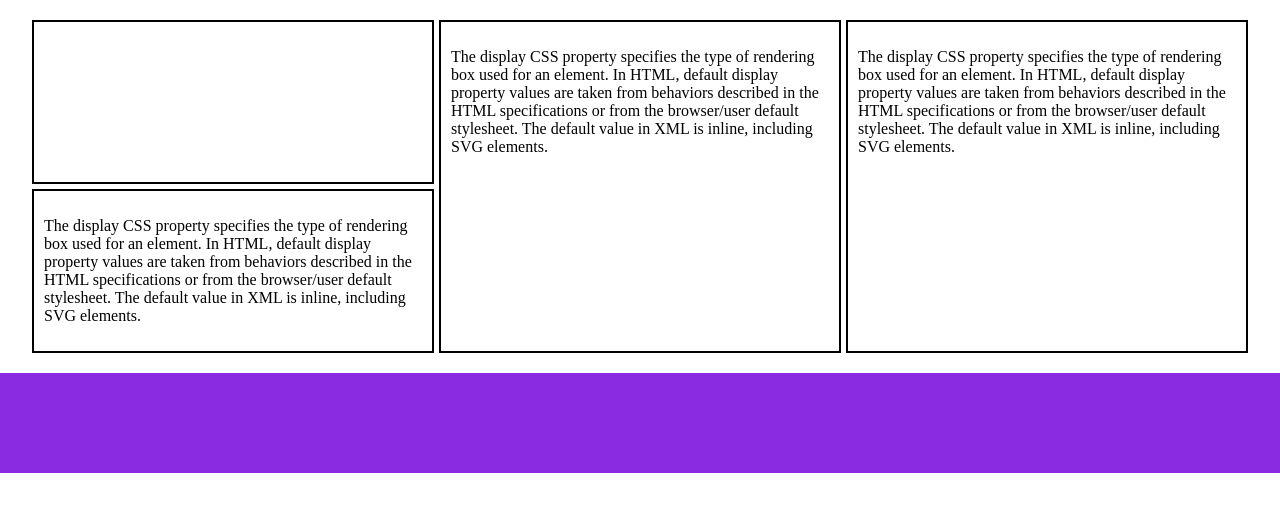
After one commit to chircancristi/rpgANCOWE, a PHP site: page /pages/dashboard.html in a window 1280 px wide. The commit adds this page. Shown: the top 512 px of the page. Run offline with PHP 8.4, Linux system fonts and the light colour scheme.

Commit message:
Created the CSS Grid for the dashboard page

```diff
--- a/css/styles.css
+++ b/css/styles.css
@@ -1,52 +1,55 @@
 body{
     margin: 0;
-    overflow: hidden;
-    background-image: url("fundalSite.jpg");
-    background-color: #cccccc;
-    background-repeat:no-repeat;
-    background-size: 100%;
-    height: 90vh;
-    width: 90%;
 }
 
 .container{
-    width: 70%;
-    height: 500px;
+    width: 95%;
+    padding: 20px;
     margin: 0px auto;
     /* border: 2px solid darkolivegreen; */
 }
 
-.navbar{
-    text-align: center;
-    width: 100%;
-    list-style: none;
-    background-color: #e55039;
-    padding: 0;
-    margin: 0;
-    overflow: hidden;
-    border-bottom: 3px solid #0c2461;
+/* CSS Grid */
+
+.grid-container{
+    display: grid;
+    grid-template-columns: 1fr 1fr 1fr;
+    grid-auto-rows: 1fr 1fr;
+    grid-gap: 5px;
 }
 
-.navbar__item{
-    display: inline-block;
-    padding: 15px 2.5px 15px 0px;
-    margin: 10px 0px;
+.characters, .items,
+.char-details, .acc-stats{
+    border: 2px solid black;
+    padding: 10px;
 }
 
-.navbar__item__link{
-    padding: 15px;
-    border: 2px solid #0c2461;
-    border-radius: 10px;
-    font-size: 25px;
-    color: #0c2461;
-    text-decoration: none;
-    transition: all 0.2s linear;
+.characters{
+    grid-column: 1 / 2;
+    grid-row: 1 / 2;
 }
 
-.navbar__item__link:hover{
-    background-color: #0c2461;
-    color: #f6b93b;
-    border-color: #f6b93b;
+.items{
+    grid-column: 1 / 2;
+    grid-row: 2 / 3;
+}
+
+.char-details{
+    grid-column: 2 / 3;
+    grid-row: 1 / 3;
+}
+
+.acc-stats{
+    grid-column: 3 / 4;
+    grid-row: 1 / 3;
+}
+
+/* Footer */
+
+.footer{
+    width: 100%;
+    background-color: blueviolet;
+    height: 100px;
 }
 
 /* Sign Up / LogIn */
@@ -59,14 +62,25 @@ body{
     line-height: 42px;
 	float: center;
 }
-.container {
-    width: 90%;
+
+/* .form-container{
+    margin: 0;
+    overflow: hidden;
+    background-image: url("../img/fundalSite.jpg");
+    background-repeat: no-repeat;
+    background-size: 100%;
+    height: 90vh;
+} */
+
+.form-container {
    	position: relative;
     margin: auto;
-    background-color: transparent;
+    margin: 0;
+    overflow: hidden;
+    background-image: url("../img/fundalSite.jpg");
 }
 
-.container .formular{
+.form-container .formular{
 		background-color: #EA2027;
 		position: relative;
 		margin-top: 5%;
@@ -75,8 +89,6 @@ body{
     	margin-left: 35%;
     	height: 500px;
     	width: 500px;
-
-
 }
 
 .formular .unhidden  {
--- /dev/null
+++ b/pages/dashboard.html
@@ -0,0 +1,28 @@
+<!DOCTYPE html>
+<html>
+    <head>
+        <title>Sunday Brawl</title>
+        <link rel="stylesheet" href="../css/styles.css">
+    </head>
+    <body>
+        <div class="container">
+            <div class="grid-container">
+                <div class="characters">
+                </div>
+                <div class="items">
+                    <p>The display CSS property specifies the type of rendering box used for an element. In HTML, default display property values are taken from behaviors described in the HTML specifications or from the browser/user default stylesheet. The default value in XML is inline, including SVG elements.</p>
+                </div>
+                <div class="char-details">
+                    <p>The display CSS property specifies the type of rendering box used for an element. In HTML, default display property values are taken from behaviors described in the HTML specifications or from the browser/user default stylesheet. The default value in XML is inline, including SVG elements.</p>
+                </div>
+                <div class="acc-stats">
+                    <p>The display CSS property specifies the type of rendering box used for an element. In HTML, default display property values are taken from behaviors described in the HTML specifications or from the browser/user default stylesheet. The default value in XML is inline, including SVG elements.</p>
+                </div>
+            </div>
+        </div>
+
+        <footer class="footer">
+
+        </footer>
+    </body>
+</html>
```
Also changed, not shown: pages/index.html (+66 -17 lines), pages/logIn.html (deleted, +0 -67 lines).
